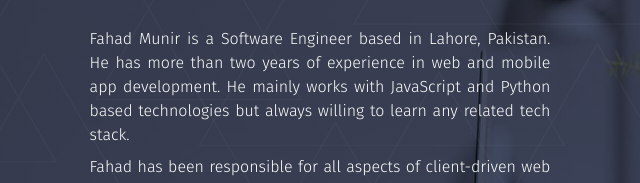
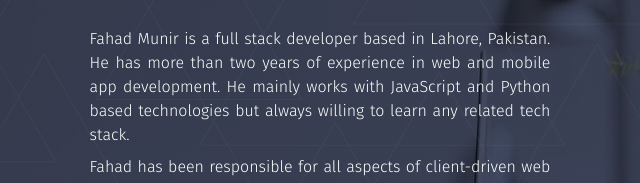
Before and after one commit to fmunirWorld/fmunirWorld.github.io, a Gatsby site: page /about in a window 1280 px wide. Shown: the part 214-397 px from the top of the page, 318-958 px from the left. Built offline with nearby package versions, Linux system fonts and the light colour scheme; Gatsby itself is replaced by a stand-in of ours.

Commit message:
Replace SWE with FSD

```diff
--- a/src/pages/about.js
+++ b/src/pages/about.js
@@ -17,7 +17,7 @@ const AboutPage = () => (
     </div>
     <div class="bio__text">
       <p>
-        Fahad Munir is a Software Engineer based in Lahore, Pakistan. He has
+        Fahad Munir is a full stack developer based in Lahore, Pakistan. He has
         more than two years of experience in web and mobile app development. He
         mainly works with JavaScript and Python based technologies but always
         willing to learn any related tech stack.
```
